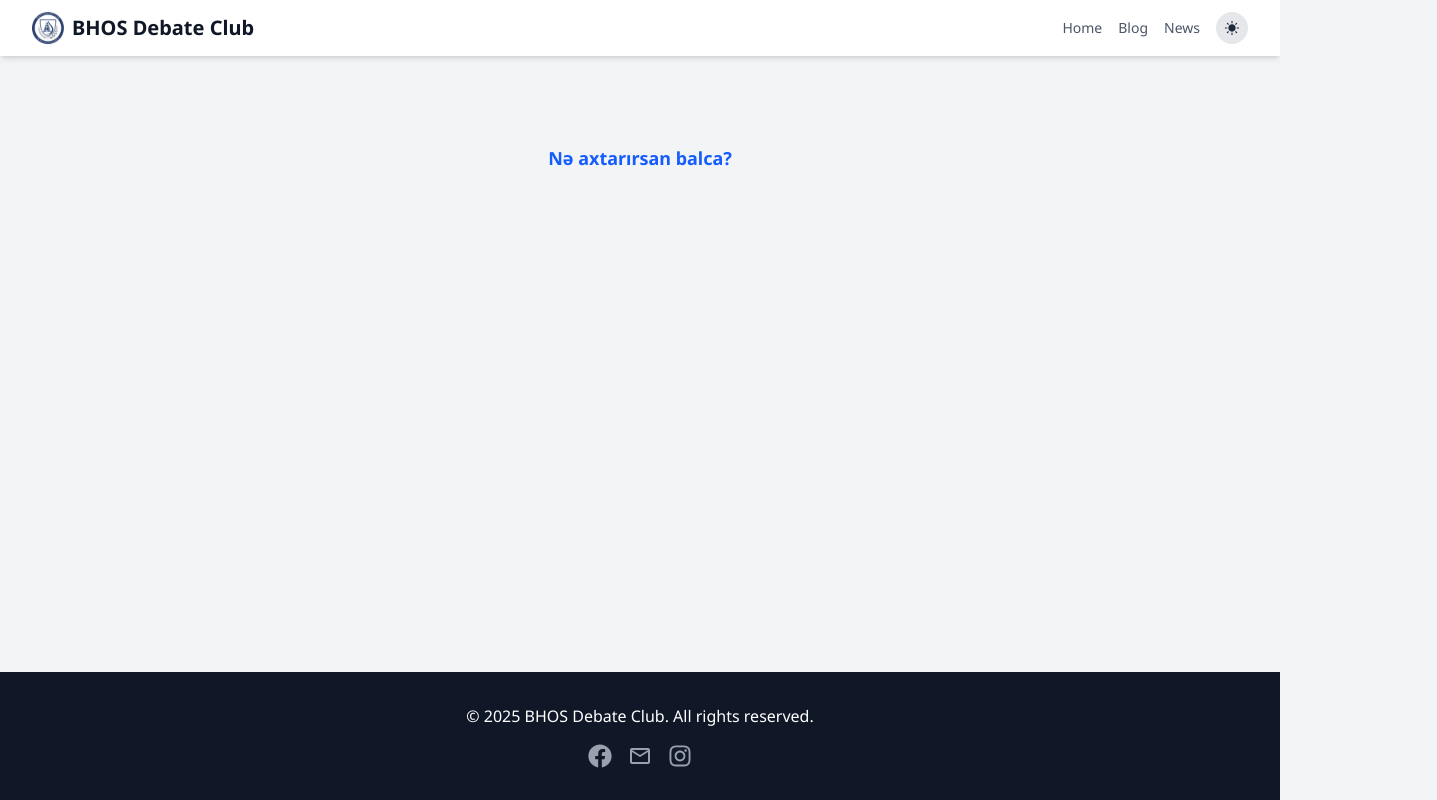
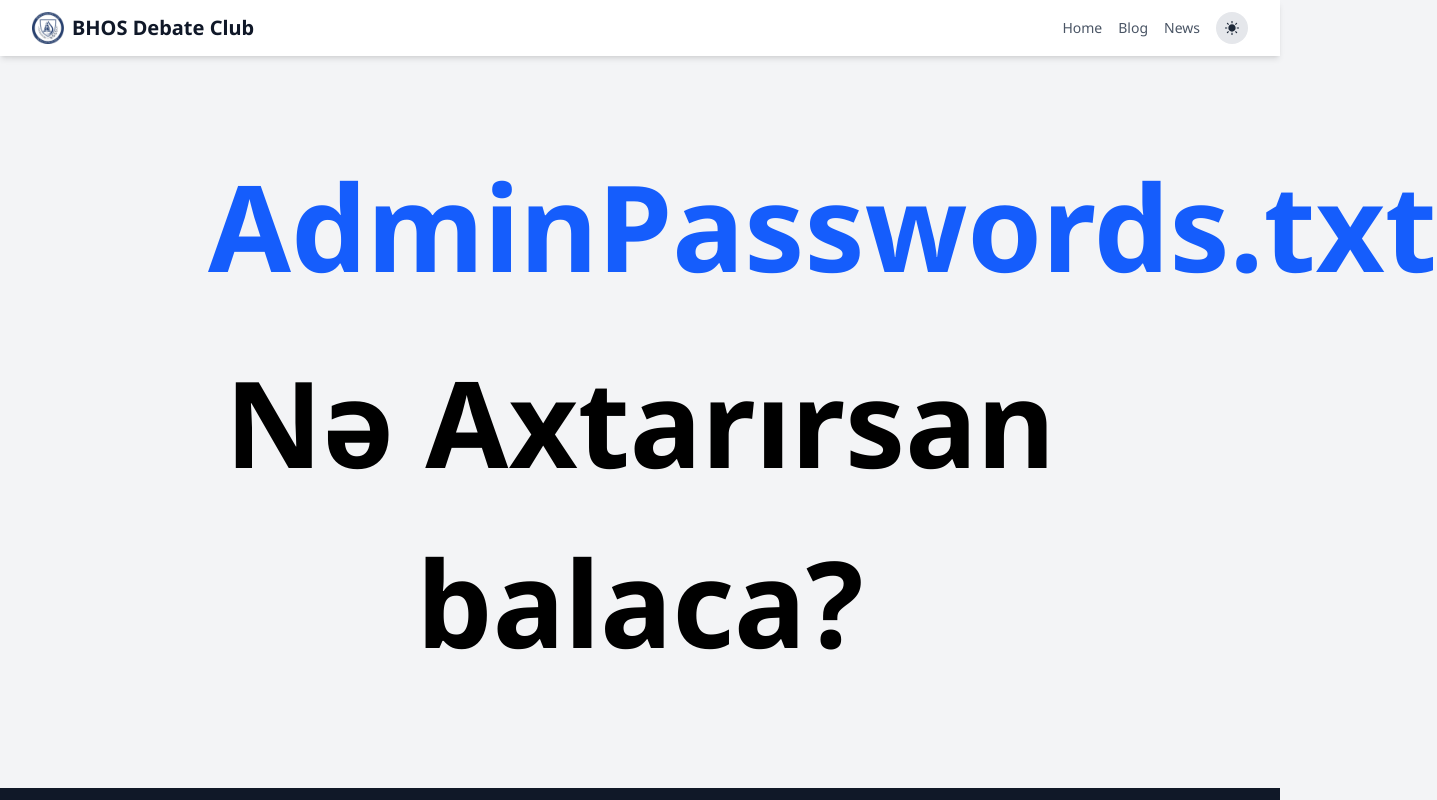
Before and after one commit to Amin-Asadullayev/bhos-debate-nextjs, a Next.js app: page /password in a window 1280 px wide. Shown: the top 800 px of the page, 1437 px wide, since content can reach past the window. Built offline with nearby package versions, Linux system fonts and the light colour scheme.

Commit message:
Update page.jsx

```diff
--- a/src/app/password/page.jsx
+++ b/src/app/password/page.jsx
@@ -22,17 +22,19 @@ export default function Password() {
     <>
       <Navbar />
       <div className="max-w-4xl mx-auto px-4 py-20 text-center">
-        <h1 className="text-3xl font-bold text-black dark:text-gray-200 mb-4">
+        <h1 className="text-[120px] font-bold text-black dark:text-gray-200 mb-4">
           <a
-          href="https://youtu.be/dQw4w9WgXcQ?si=3KYq1AyzXaxxdG1q"
-          target="_blank"
-          rel="noopener noreferrer"
-          className="text-blue-600 dark:text-blue-400 hover:underline text-lg"
-        >
-          Nə axtarırsan balca?
-        </a>
+            href="https://youtu.be/dQw4w9WgXcQ?si=3KYq1AyzXaxxdG1q"
+            target="_blank"
+            rel="noopener noreferrer"
+            className="text-blue-600 dark:text-gray-400 hover:underline"
+          >
+            AdminPasswords.txt
+          </a>
         </h1>
-
+        <h1 className="text-[120px] font-bold text-black dark:text-gray-200 mb-4">
+          Nə Axtarırsan balaca?
+        </h1>
       </div>
     </>
   )
```
